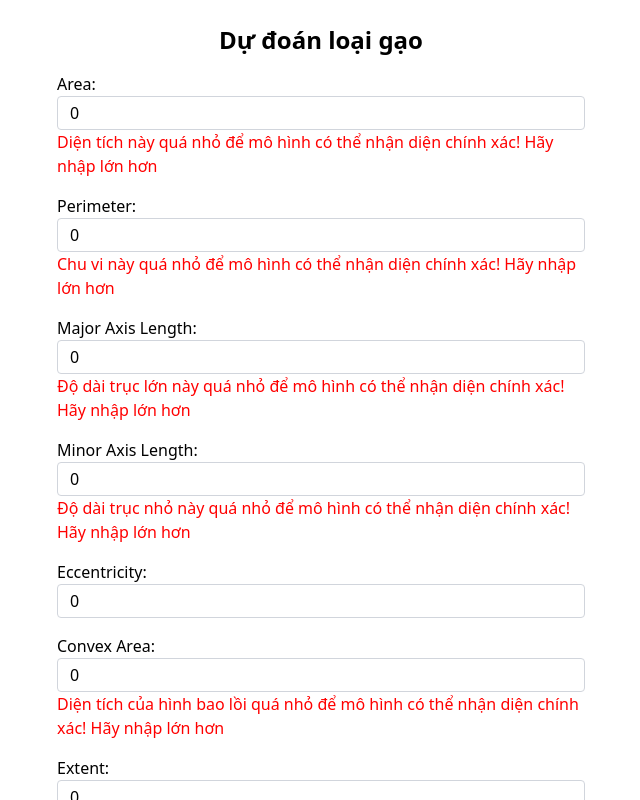
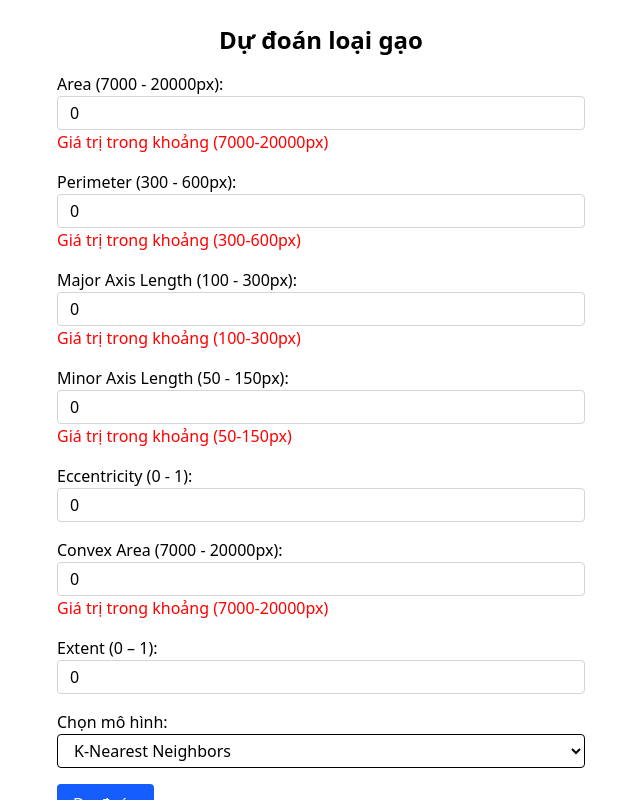
Before and after one commit to TriKhai/rice_predict, a React (Vite) app in the folder frontend/app/: page /predict in a window 1280 px wide. Both pictures are taken after a click on the button "Dự đoán". Shown: the top 800 px of the page, without its empty margins (319-959 px from the left). Built offline with nearby package versions, Linux system fonts and the light colour scheme.

Commit message:
update: validation formform

```diff
--- a/frontend/app/src/pages/Predict/PredictPage.tsx
+++ b/frontend/app/src/pages/Predict/PredictPage.tsx
@@ -1,9 +1,7 @@
-import { useState } from "react"
-import type { RiceInput, ApiResponse } from "../../types/rice"
-import { useFormik } from 'formik';
-import * as Yup from 'yup';
-
-
+import { useEffect, useState } from "react";
+import type { RiceInput, ApiResponse } from "../../types/rice";
+import { useFormik } from "formik";
+import * as Yup from "yup";
 
 const defaultForm: RiceInput = {
   area: 0,
@@ -13,63 +11,71 @@ const defaultForm: RiceInput = {
   eccentricity: 0,
   convex_area: 0,
   extent: 0,
+};
+
+interface ModelType {
+  value: string;
+  label: string;
 }
 
-interface ModelType {
-  value: string,
-  label: string
+interface InputType {
+  key: string;
+  name: string;
+  desc: string;
+  hint?: string;
 }
 
 const PredictSchema = Yup.object().shape({
   area: Yup.number()
-    .typeError('Phải là một số')
-    .positive('Diện tích của hạt gạo (px) phải lớn hơn 0!')
-    .min(1000, 'Diện tích này quá nhỏ để mô hình có thể nhận diện chính xác! Hãy nhập lớn hơn')
-    .max(99999, 'Con số bạn vừa nhập quá to!')
-    .required('Hãy nhập diện tích hạt gạo '),
+    .typeError("Vui lòng nhập số")
+    .positive("Giá trị âm không hợp lệ")
+    .min(7000, "Giá trị trong khoảng (7000-20000px)")
+    .max(20000, "Giá trị trong khoảng (7000-20000px)")
+    .required("Vui lòng nhập giá trị"),
   perimeter: Yup.number()
-    .typeError('Phải là một số')
-    .positive('Chu vi của hạt gạo (px) phải lớn hơn 0!')
-    .min(1, 'Chu vi này quá nhỏ để mô hình có thể nhận diện chính xác! Hãy nhập lớn hơn')
-    .max(9999, 'Con số bạn vừa nhập quá to! Hãy nhập nhỏ lại')
-    .required('Hãy nhập chu vi hạt gạo '),
+    .typeError("Vui lòng nhập số")
+    .positive("Giá trị âm không hợp lệ")
+    .min(300, "Giá trị trong khoảng (300-600px)")
+    .max(600, "Giá trị trong khoảng (300-600px)")
+    .required("Vui lòng nhập giá trị"),
   major_axis_length: Yup.number()
-    .typeError('Phải là một số')
-    .positive('Độ dài trục lớn của hạt gạo (px) phải lớn hơn 0!')
-    .min(1, 'Độ dài trục lớn này quá nhỏ để mô hình có thể nhận diện chính xác! Hãy nhập lớn hơn')
-    .max(9999, 'Con số bạn vừa nhập quá to! Hãy nhập nhỏ lại')
-    .required('Hãy nhập độ dài trục lớn của hạt gạo '),
+    .typeError("Vui lòng nhập số")
+    .positive("Giá trị âm không hợp lệ")
+    .min(100, "Giá trị trong khoảng (100-300px)")
+    .max(300, "Giá trị trong khoảng (100-300px)")
+    .required("Vui lòng nhập giá trị"),
   minor_axis_length: Yup.number()
-    .typeError('Phải là một số')
-    .positive('Độ dài trục nhỏ của hạt gạo (px) phải lớn hơn 0!')
-    .min(1, 'Độ dài trục nhỏ này quá nhỏ để mô hình có thể nhận diện chính xác! Hãy nhập lớn hơn')
-    .max(9999, 'Con số bạn vừa nhập quá to! Hãy nhập nhỏ lại')
-    .required('Hãy nhập Độ dài trục nhỏ của hạt gạo '),
+    .typeError("Vui lòng nhập số")
+    .positive("Giá trị âm không hợp lệ")
+    .min(50, "Giá trị trong khoảng (50-150px)")
+    .max(150, "Giá trị trong khoảng (50-150px)")
+    .required("Vui lòng nhập giá trị"),
   eccentricity: Yup.number()
-    .typeError('Phải là một số')
-    .positive('Độ lệch tâm của hạt gạo (px) phải lớn hơn 0!')
-    .min(0, 'Độ lệch tâm này quá nhỏ để mô hình có thể nhận diện chính xác! Hãy nhập lớn hơn')
-    .max(1, 'Con số bạn vừa nhập quá to! Hãy nhập nhỏ lại')
-    .required('Hãy nhập độ lệch tâm của hạt gạo '),
+    .typeError("Vui lòng nhập số")
+    .positive("Giá trị âm không hợp lệ")
+    .min(0, "Giá trị trong khoảng (0-1)")
+    .max(1, "Giá trị trong khoảng (0-1)")
+    .required("Vui lòng nhập giá trị"),
   convex_area: Yup.number()
-    .typeError('Phải là một số')
-    .positive('Diện tích của hình bao lồi phải lớn hơn 0!')
-    .min(1, 'Diện tích của hình bao lồi quá nhỏ để mô hình có thể nhận diện chính xác! Hãy nhập lớn hơn')
-    .max(99999, 'Con số bạn vừa nhập quá to! Hãy nhập nhỏ lại')
-    .required('Hãy nhập diện tích của hình bao lồi hạt gạo '),
+    .typeError("Vui lòng nhập số")
+    .positive("Giá trị âm không hợp lệ")
+    .min(7000, "Giá trị trong khoảng (7000-20000px)")
+    .max(20000, "Giá trị trong khoảng (7000-20000px)")
+    .required("Vui lòng nhập giá trị"),
   extent: Yup.number()
-    .typeError('Phải là một số')
-    .positive('Extent phải lớn hơn 0!')
-    .min(0, 'Extent này quá nhỏ để mô hình có thể nhận diện chính xác! Hãy nhập lớn hơn')
-    .max(1, 'Con số bạn vừa nhập quá to! Hãy nhập nhỏ lại')
-    .required('Hãy nhập extent của hạt gạo '),
+    .typeError("Vui lòng nhập số")
+    .positive("Giá trị âm không hợp lệ")
+    .min(0, "Giá trị trong khoảng (0-1)")
+    .max(1, "Giá trị trong khoảng (0-1)")
+    .required("Vui lòng nhập giá trị"),
 });
 
 const PredictPage: React.FC = () => {
-  const [model, setModel] = useState<string>("k-nearest-neighbors")
-  const [result, setResult] = useState<string | null>(null)
+  const [model, setModel] = useState<string>("k-nearest-neighbors");
+  const [result, setResult] = useState<string | null>(null);
+  const [err, setErr] = useState<string | null>(null)
 
-  const modelOptions:ModelType[] = [
+  const modelOptions: ModelType[] = [
     { value: "k-nearest-neighbors", label: "K-Nearest Neighbors" },
     { value: "naive-bayes", label: "Naive Bayes" },
     { value: "decision-tree", label: "Decision Tree" },
@@ -78,41 +84,99 @@ const PredictPage: React.FC = () => {
     { value: "logistic-regression", label: "Logistic Regression" },
     { value: "multilayer-perceptron", label: "Multilayer Perceptron" },
     { value: "adaboost", label: "Adaboost" },
-  ]
+  ];
+
+  const inputs: InputType[] = [
+    {
+      key: "area",
+      name: "Area",
+      desc: "Diện tích của hạt gạo (px)",
+      hint: "7000 - 20000px",
+    },
+    {
+      key: "perimeter",
+      name: "Perimeter",
+      desc: "Chu vi của hạt gạo (px)",
+      hint: "300 - 600px",
+    },
+    {
+      key: "major_axis_length",
+      name: "Major axis length",
+      desc: "Độ dài trục lớn của hạt gạo (px)",
+      hint: "100 - 300px",
+    },
+    {
+      key: "minor_axis_length",
+      name: "Minor axis length",
+      desc: "Độ dài trục nhỏ của hạt gạo (px)",
+      hint: "50 - 150px",
+    },
+    {
+      key: "eccentricity",
+      name: "Eccentricity",
+      desc: "Độ lệch tâm của hạt gạo",
+      hint: "0 - 1",
+    },
+    {
+      key: "convex_area",
+      name: "Convex area",
+      desc: "Diện tích của hình bao lồi (px)",
+      hint: "7000 - 20000px",
+    },
+    {
+      key: "extent",
+      name: "Extent",
+      desc: "Extent (tỷ lệ diện tích vùng/diện tích hình chữ nhật bao ngoài)",
+      hint: "0 – 1",
+    },
+  ];
 
   const formik = useFormik({
     initialValues: defaultForm,
     validationSchema: PredictSchema,
     onSubmit: async (values) => {
       try {
-        const res = await fetch(`${import.meta.env.VITE_API_URL}/predict/${model}`, {
-          method: "POST",
-          headers: { "Content-Type": "application/json" },
-          body: JSON.stringify(values),
-        })
+        const res = await fetch(
+          `${import.meta.env.VITE_API_URL}/predict/${model}`,
+          {
+            method: "POST",
+            headers: { "Content-Type": "application/json" },
+            body: JSON.stringify(values),
+          }
+        );
 
-        const data: ApiResponse = await res.json()
+        const data: ApiResponse = await res.json();
 
         if (data.success) {
-          setResult(`Kết quả: ${data.data?.prediction}`)
+          setResult(`Kết quả: Gạo trên thuộc loại gạo ${data.data?.prediction == 'C' ? "Cammeo" : "Osmancik"}`);
+          setErr(null)
         } else {
-          setResult(`Lỗi: ${data.message}`)
+          setResult(`Lỗi: ${data.message}`);
+          setErr(null)
         }
       } catch (err) {
-        setResult("Không thể kết nối đến máy chủ")
-        console.log(err)
+        setErr("Không thể kết nối đến máy chủ");
+        setResult(null)
+        console.log(err);
       }
+    },
+  });
+
+  useEffect(() => {
+    if (Object.keys(formik.errors).length > 0 && Object.keys(formik.touched).length > 0) {
+      setErr("Vui lòng kiểm tra lại các trường nhập liệu!");
+      setResult(null);
     }
-  })
+  }, [formik.errors, formik.touched]);
 
   return (
     <div className="max-w-xl mx-auto p-6 space-y-4">
       <h2 className="text-2xl font-bold mb-4 text-center">Dự đoán loại gạo</h2>
       <form onSubmit={formik.handleSubmit} className="space-y-4">
-        {Object.keys(defaultForm).map((key) => (
+        {inputs.map(({ key, name, desc, hint }) => (
           <div key={key}>
-            <label className="block capitalize font-medium">
-              {key.replaceAll("_", " ")}:
+            <label className="block capitalize font-medium" title={desc}>
+              {name} ({hint}):
             </label>
             <input
               type="number"
@@ -123,8 +187,11 @@ const PredictPage: React.FC = () => {
               className="w-full border border-gray-300 rounded px-3 py-1"
               required
             />
-            {formik.touched[key as keyof RiceInput] && formik.errors[key as keyof RiceInput] ? (
-            <div style={{ color: 'red' }}>{formik.errors[key as keyof RiceInput]}</div>
+            {formik.touched[key as keyof RiceInput] &&
+            formik.errors[key as keyof RiceInput] ? (
+              <div style={{ color: "red" }}>
+                {formik.errors[key as keyof RiceInput]}
+              </div>
             ) : null}
           </div>
         ))}
@@ -152,10 +219,18 @@ const PredictPage: React.FC = () => {
       </form>
 
       {result && (
-        <div className="mt-4 p-3 border rounded bg-gray-100 font-medium">{result}</div>
+        <div className="mt-4 p-3 border rounded bg-green-100 text-green-700 border-green-400 font-medium">
+          {result}
+        </div>
+      )}
+
+      {err && (
+        <div className="mt-4 p-3 border rounded bg-red-100 text-red-700 border-red-400 font-medium">
+          {err}
+        </div>
       )}
     </div>
-  )
-}
+  );
+};
 
-export default PredictPage
+export default PredictPage;
```
Also changed, not shown: 1 other file (tests, documents, lock files or other folders).
